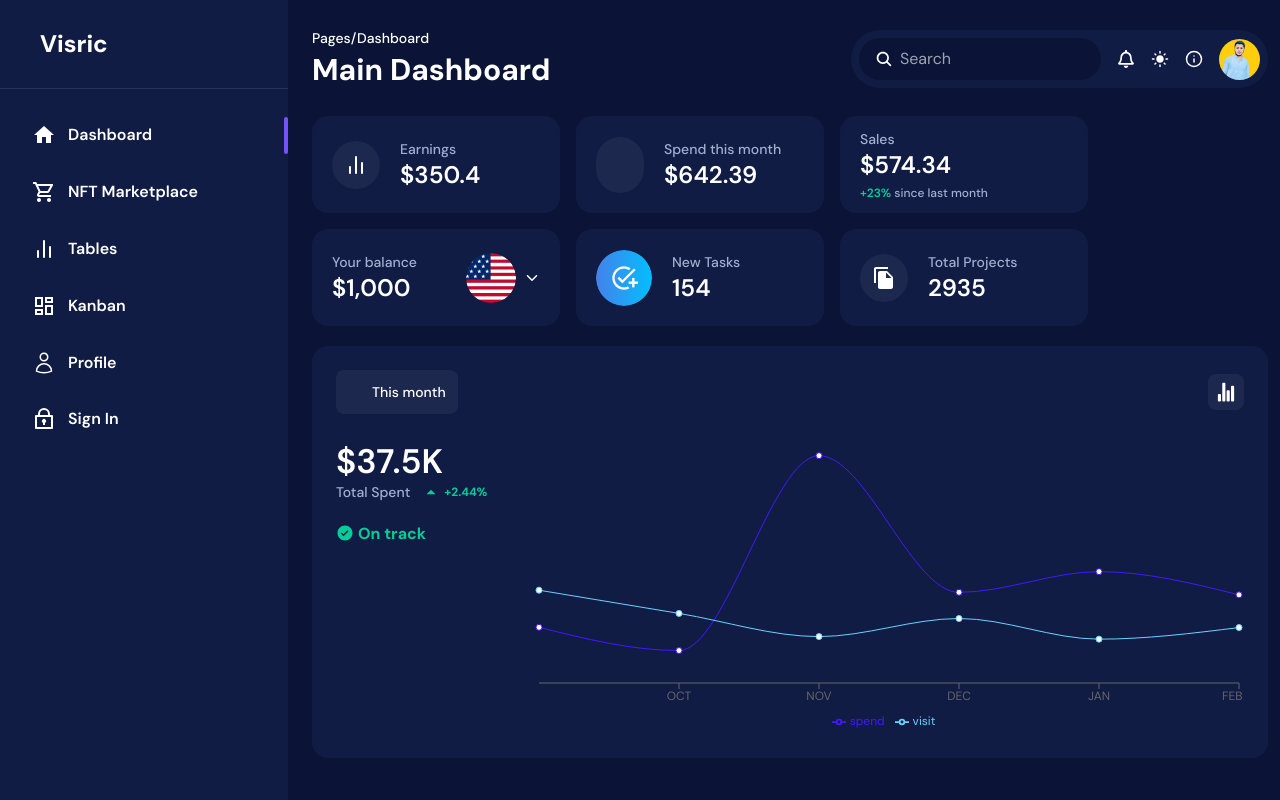
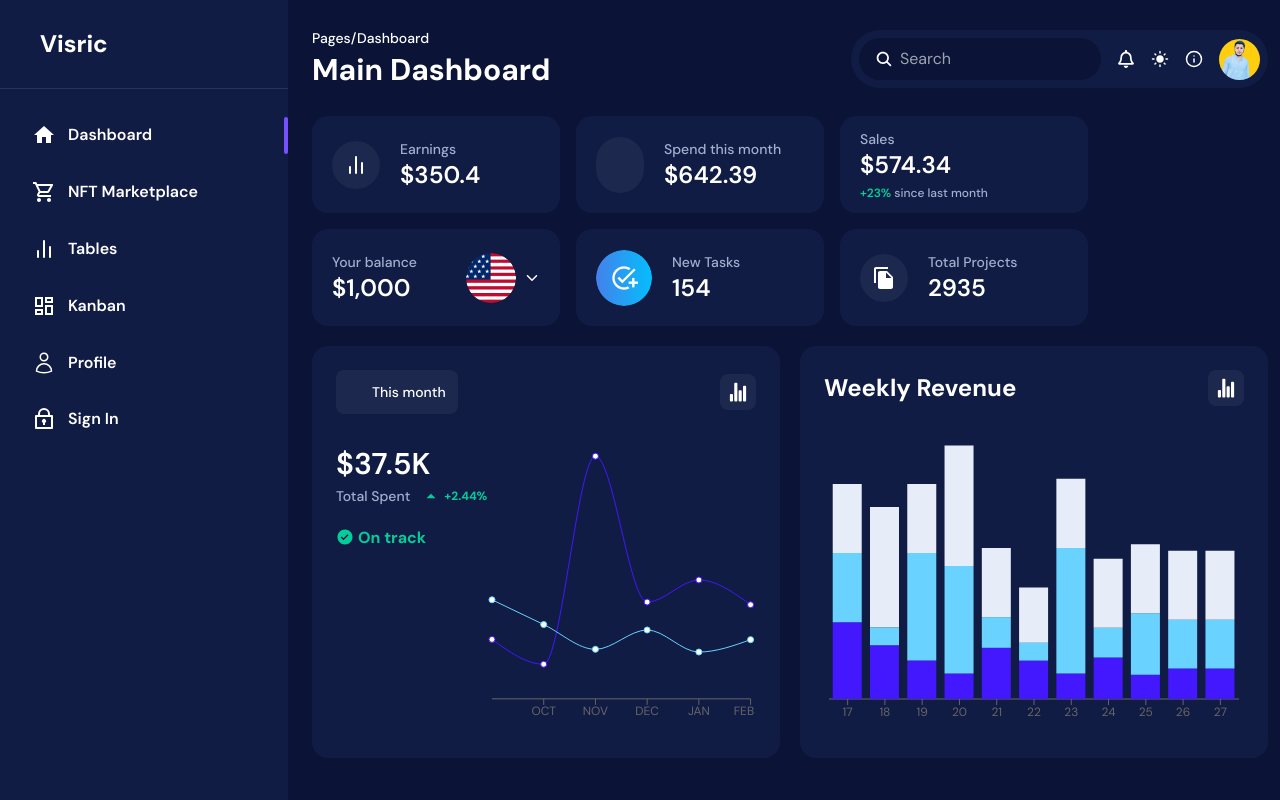
Before and after one commit to naseemkhandev/react-admin-dashboard, a React (Vite) app: page / in a window 1280 px wide. Built offline with nearby package versions, Linux system fonts and the light colour scheme; some icons are missing.

Commit message:
weekly revenue section added

```diff
--- a/src/components/TotalSpend.jsx
+++ b/src/components/TotalSpend.jsx
@@ -30,7 +30,7 @@ const TotalSpend = () => {
 	};
 
 	return (
-		<div className="w-full bg-white dark:bg-dark-color p-6 rounded-2xl flex flex-col gap-8">
+		<div className="w-full h-full bg-white dark:bg-dark-color p-6 rounded-2xl flex flex-col gap-8">
 			<div className="flex items-center justify-between">
 				<ChartDate
 					icon={FaRegCalendar}
@@ -44,13 +44,13 @@ const TotalSpend = () => {
 				</div>
 			</div>
 
-			<div className="flex items-start gap-5">
+			<div className="flex items-start flex-col xl:flex-row">
 				<div className="flex flex-col gap-5 w-full flex-[.5]">
 					<div>
-						<h2 className="text-xl md:text-2xl xl:text-[34px] font-semibold text-headingColor dark:text-white">
+						<h2 className="text-xl md:text-2xl lg:text-3xl 2xl:text-[34px] font-semibold text-headingColor dark:text-white">
 							$37.5K
 						</h2>
-						<div className="flex items-center gap-3 mt-1">
+						<div className="flex items-center gap-3 mt-1 whitespace-nowrap">
 							<p className="text-textColor text-sm font-[500]">Total Spent</p>
 							<p className="text-green-color flex items-center gap-1">
 								<IoMdArrowDropup className="text-lg" />
@@ -64,15 +64,11 @@ const TotalSpend = () => {
 					</p>
 				</div>
 
-				<div className="w-full h-72 flex-[2] text-xs text-textColor dark:text-white">
+				<div className="w-full h-96 xl:h-72 flex-[2] text-xs text-textColor dark:text-white">
 					<ResponsiveContainer width="100%" height="100%">
-						<LineChart
-							// data={chartDate === "This month" ? monthlyData : weeklyData}
-							data={getChartData()}
-						>
+						<LineChart data={getChartData()}>
 							<XAxis dataKey="name" />
 							<Tooltip />
-							<Legend />
 							<Line
 								type="monotone"
 								dataKey="spend"
--- /dev/null
+++ b/src/components/WeeklyRevenue.jsx
@@ -0,0 +1,34 @@
+import { IoStatsChart } from "react-icons/io5";
+import { BarChart, Bar, XAxis, Tooltip, ResponsiveContainer } from "recharts";
+import { weeklyRevenue } from "../constants/Charts";
+
+const WeeklyRevenue = () => {
+	return (
+		<div className="w-full h-auto bg-white dark:bg-dark-color p-6 rounded-2xl flex flex-col gap-8">
+			<div className="flex items-center justify-between">
+				<div>
+					<h2 className="text-lg capitalize md:text-xl xl:text-2xl font-bold text-headingColor dark:text-white">
+						weekly revenue
+					</h2>
+				</div>
+				<div className="w-fit bg-primary/5 text-primary dark:text-white dark:bg-white/5 text-xl p-2 rounded-lg">
+					<IoStatsChart />
+				</div>
+			</div>
+
+			<div className="w-full h-full xl:h-[18.5rem] text-xs text-textColor dark:text-white">
+				<ResponsiveContainer width="100%" height="100%">
+					<BarChart data={weeklyRevenue}>
+						<XAxis dataKey="name" />
+						<Tooltip />
+						<Bar dataKey="visit" stackId="a" fill="#4318FF" />
+						<Bar dataKey="spend" stackId="a" fill="#6AD2FF" />
+						<Bar dataKey="earning" stackId="a" fill="#E6EDF9" />
+					</BarChart>
+				</ResponsiveContainer>
+			</div>
+		</div>
+	);
+};
+
+export default WeeklyRevenue;
--- a/src/constants/Charts.js
+++ b/src/constants/Charts.js
@@ -96,3 +96,72 @@ export const todayData = [
 		spend: 3800,
 	},
 ];
+
+export const weeklyRevenue = [
+	{
+		name: 17,
+		visit: 6000,
+		spend: 5400,
+		earning: 5400,
+	},
+	{
+		name: 18,
+		visit: 4200,
+		spend: 1400,
+		earning: 9400,
+	},
+	{
+		name: 19,
+		visit: 3000,
+		spend: 8400,
+		earning: 5400,
+	},
+	{
+		name: 20,
+		visit: 2000,
+		spend: 8400,
+		earning: 9400,
+	},
+	{
+		name: 21,
+		visit: 4000,
+		spend: 2400,
+		earning: 5400,
+	},
+	{
+		name: 22,
+		visit: 3000,
+		spend: 1398,
+		earning: 4321,
+	},
+	{
+		name: 23,
+		visit: 2000,
+		spend: 9800,
+		earning: 5400,
+	},
+	{
+		name: 24,
+		visit: 3242,
+		spend: 2323,
+		earning: 5400,
+	},
+	{
+		name: 25,
+		visit: 1890,
+		spend: 4800,
+		earning: 5400,
+	},
+	{
+		name: 26,
+		visit: 2390,
+		spend: 3800,
+		earning: 5400,
+	},
+	{
+		name: 27,
+		visit: 2390,
+		spend: 3800,
+		earning: 5400,
+	},
+];
--- a/src/pages/dashboard/Dashboard.jsx
+++ b/src/pages/dashboard/Dashboard.jsx
@@ -1,12 +1,14 @@
 import Analytics from "../../components/Analytics";
 import TotalSpend from "../../components/TotalSpend";
+import WeeklyRevenue from "../../components/WeeklyRevenue";
 
 const Dashboard = () => {
 	return (
 		<div className="flex flex-col gap-5">
 			<Analytics />
-			<div className="flex items-start justify-between gap-5">
+			<div className="flex justify-between xl:items-start flex-col md:flex-row gap-5">
 				<TotalSpend />
+				<WeeklyRevenue />
 			</div>
 		</div>
 	);
```
